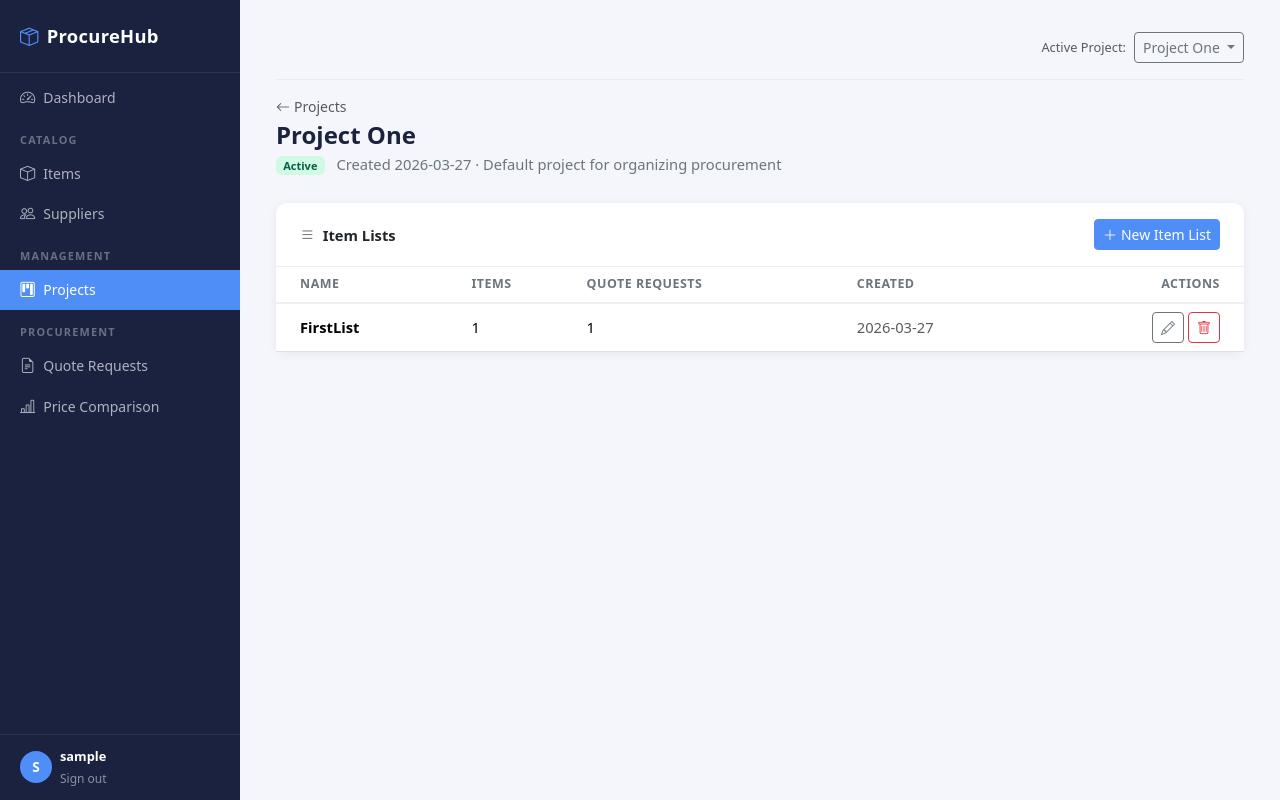
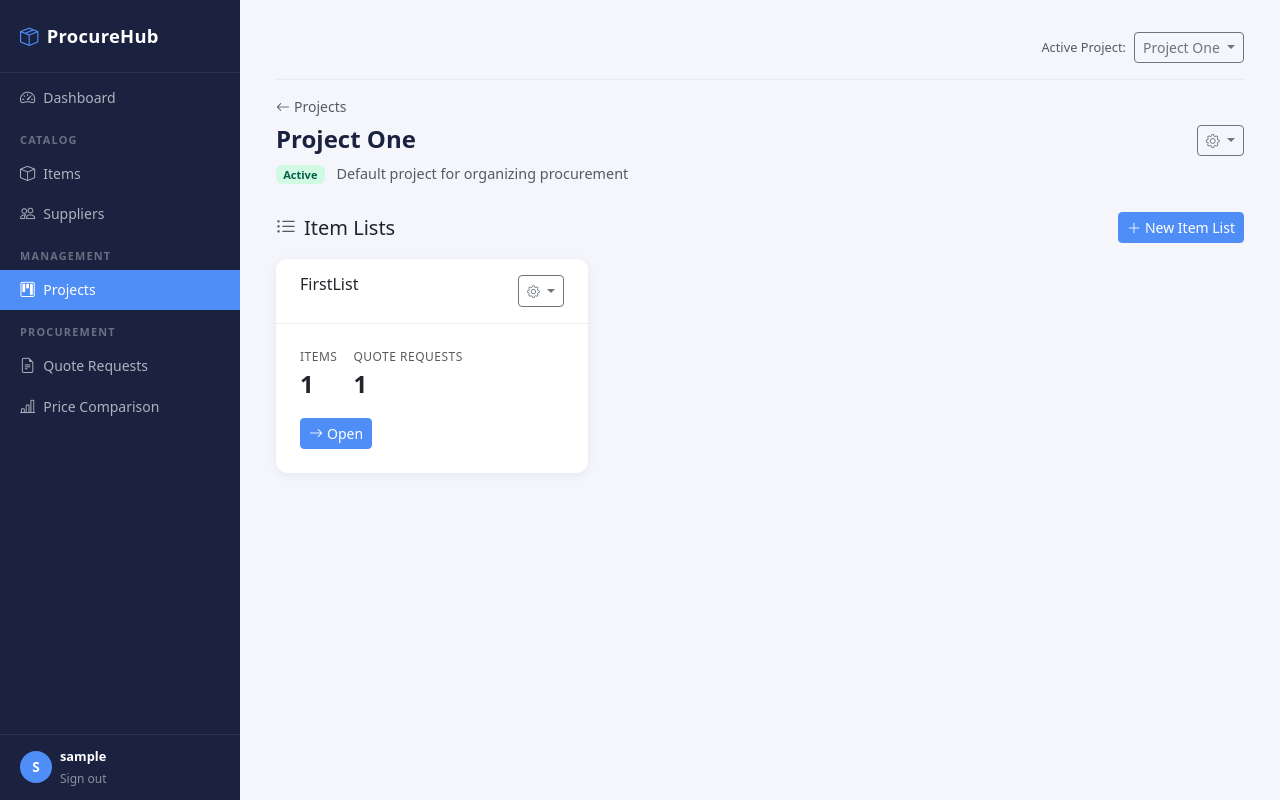
Before and after one commit to cnathani-dev/procurehub, a Flask app: page /projects/1 in a window 1280 px wide. Run offline with Flask 3, Linux system fonts and the light colour scheme; the visitor is signed in with stand-in values (Sample User, id 1); data comes from the database, SQL or seed files in the repository; tables that the repository leaves empty hold one stand-in row (values such as "Sample post").

Commit message:
Implement UI reorganization - Steps 3-5 of plan
Step 3: Redesign Project Detail page
- Replace item lists table with card grid (col-md-6 col-lg-4)
- Each card shows list name, item count, QR count as large badges
- Add "Edit Items" dropdown menu per card
- Gear icon next to project H1 for Edit/Delete project
- Large "\"+New Item List\" CTA button in section header
- Enhanced empty state with prominent CTA

Step 4: Improve Item List Detail page
- Add gear dropdown next to H1 (Edit Items | Delete List)
- Rename "Edit" button to "Edit Items" for clarity
- Make "New Quote Request" a full-width button in card footer
- Improve empty state for quote requests section

Step 5: Always show project selector
- Remove condition gating on active_project_id
- Project selector now visible whenever all_projects is non-empty
- Users can switch projects from any page

Result: Clear three-level hierarchy with obvious CTAs and management options
at each level. Project CRUD moved to modal on list page, item list creation
now has unmissable button on project detail.

Co-Authored-By: Claude Haiku 4.5 <noreply@anthropic.com>

```diff
--- a/templates/base.html
+++ b/templates/base.html
@@ -215,7 +215,7 @@
 <!-- ── Main ───────────────────────────────────────────────────────────── -->
 <div class="main-content">
   <!-- Project Selector -->
-  {% if session.get('active_project_id') and all_projects %}
+  {% if all_projects %}
   <div class="d-flex justify-content-end align-items-center mb-3" style="padding-bottom: 1rem; border-bottom: 1px solid #e9ecef;">
     <div class="d-flex align-items-center gap-2">
       <span class="text-muted" style="font-size:.8rem;">Active Project:</span>
--- a/templates/projects/detail.html
+++ b/templates/projects/detail.html
@@ -2,74 +2,116 @@
 {% block title %}{{ project.name }} – ProcureHub{% endblock %}
 
 {% block content %}
-<div class="page-header d-flex justify-content-between align-items-start">
-  <div>
-    <div class="d-flex align-items-center gap-2 mb-1">
+<div class="page-header">
+  <div class="d-flex align-items-center gap-2 mb-2">
     <a href="{{ url_for('projects_list') }}" class="text-muted text-decoration-none" style="font-size:.875rem;">
       <i class="bi bi-arrow-left me-1"></i>Projects
     </a>
   </div>
-    <h1>{{ project.name }}</h1>
-    <p>
-      <span class="badge {% if project.status == 'active' %}badge-open{% else %}badge-closed{% endif %} me-2">{{ project.status|capitalize }}</span>
-      Created {{ project.created_at[:10] }}
-      {% if project.description %} · {{ project.description[:50] }}{% if project.description|length > 50 %}...{% endif %}{% endif %}
+  <div class="d-flex align-items-start justify-content-between">
+    <div>
+      <h1 class="mb-0">{{ project.name }}</h1>
+      <p class="mb-0 mt-2">
+        <span class="badge {% if project.status == 'active' %}badge-open{% else %}badge-closed{% endif %}">{{ project.status|capitalize }}</span>
+        {% if project.description %}<span class="text-muted ms-2" style="font-size:.9rem;">{{ project.description }}</span>{% endif %}
       </p>
+    </div>
+    <div class="btn-group" role="group">
+      <button type="button" class="btn btn-sm btn-outline-secondary dropdown-toggle" data-bs-toggle="dropdown">
+        <i class="bi bi-gear"></i>
+      </button>
+      <ul class="dropdown-menu dropdown-menu-end">
+        <li>
+          <a href="{{ url_for('projects_edit', project_id=project.id) }}" class="dropdown-item">
+            <i class="bi bi-pencil me-2"></i>Edit Project
+          </a>
+        </li>
+        <li><hr class="dropdown-divider"></li>
+        <li>
+          <form method="POST" action="{{ url_for('projects_delete', project_id=project.id) }}" style="display:inline;"
+                onsubmit="return confirm('Delete {{ project.name }}? This cannot be undone.')">
+            <button type="submit" class="dropdown-item text-danger">
+              <i class="bi bi-trash me-2"></i>Delete
+            </button>
+          </form>
+        </li>
+      </ul>
+    </div>
   </div>
 </div>
 
-<div class="card">
-  <div class="card-header py-3 px-4 d-flex justify-content-between align-items-center">
-    <span><i class="bi bi-list me-2 text-muted"></i>Item Lists</span>
-    <a href="{{ url_for('item_lists_create', project_id=project.id) }}" class="btn btn-sm btn-primary">
+<!-- Item Lists Section -->
+<div class="d-flex align-items-center justify-content-between mb-3">
+  <h5 class="mb-0"><i class="bi bi-list-ul me-2 text-muted"></i>Item Lists</h5>
+  <a href="{{ url_for('item_lists_create', project_id=project.id) }}" class="btn btn-primary btn-sm">
     <i class="bi bi-plus-lg me-1"></i>New Item List
   </a>
 </div>
-  <div class="card-body p-0">
+
 {% if lists %}
-    <div class="table-responsive">
-      <table class="table table-hover mb-0">
-        <thead>
-          <tr>
-            <th class="ps-4">Name</th>
-            <th>Items</th>
-            <th>Quote Requests</th>
-            <th>Created</th>
-            <th class="pe-4 text-end">Actions</th>
-          </tr>
-        </thead>
-        <tbody>
-          {% for il in lists %}
-          <tr style="cursor:pointer;" onclick="window.location.href='{{ url_for('item_lists_detail', project_id=project.id, list_id=il.id) }}'">
-            <td class="ps-4"><strong>{{ il.name }}</strong></td>
-            <td>{{ il.item_count }}</td>
-            <td>{{ il.qr_count }}</td>
-            <td class="text-muted">{{ il.created_at[:10] }}</td>
-            <td class="pe-4 text-end d-flex gap-1 justify-content-end" onclick="event.stopPropagation();">
-              <a href="{{ url_for('item_lists_edit', project_id=project.id, list_id=il.id) }}"
-                 class="btn btn-sm btn-outline-secondary">
-                <i class="bi bi-pencil"></i>
+<div class="row g-3 mb-4">
+  {% for list in lists %}
+  <div class="col-md-6 col-lg-4">
+    <div class="card h-100" style="cursor:pointer; transition: box-shadow 0.2s;"
+         onmouseover="this.style.boxShadow='0 4px 20px rgba(0,0,0,0.1)'"
+         onmouseout="this.style.boxShadow='0 2px 12px rgba(0,0,0,0.06)'"
+         onclick="window.location.href='{{ url_for('item_lists_detail', project_id=project.id, list_id=list.id) }}'">
+      <div class="card-header py-3 px-4 d-flex justify-content-between align-items-start" style="cursor:default;" onclick="event.stopPropagation();">
+        <div style="flex:1;">
+          <h6 class="card-title mb-0">{{ list.name }}</h6>
+        </div>
+        <div class="btn-group btn-group-sm" role="group">
+          <button type="button" class="btn btn-outline-secondary dropdown-toggle" data-bs-toggle="dropdown" style="padding: 0.25rem 0.5rem;">
+            <i class="bi bi-gear" style="font-size: 0.8rem;"></i>
+          </button>
+          <ul class="dropdown-menu dropdown-menu-end" style="min-width: 140px;">
+            <li>
+              <a href="{{ url_for('item_lists_edit', project_id=project.id, list_id=list.id) }}" class="dropdown-item">
+                <i class="bi bi-pencil me-2"></i>Edit Items
               </a>
-              <form method="POST" action="{{ url_for('item_lists_delete', project_id=project.id, list_id=il.id) }}"
-                    class="d-inline" onsubmit="return confirm('Delete {{ il.name }}?')">
-                <button type="submit" class="btn btn-sm btn-outline-danger">
-                  <i class="bi bi-trash"></i>
+            </li>
+            <li><hr class="dropdown-divider"></li>
+            <li>
+              <form method="POST" action="{{ url_for('item_lists_delete', project_id=project.id, list_id=list.id) }}" style="display:inline;"
+                    onsubmit="event.stopPropagation(); return confirm('Delete {{ list.name }}?')">
+                <button type="submit" class="dropdown-item text-danger">
+                  <i class="bi bi-trash me-2"></i>Delete
                 </button>
               </form>
-            </td>
-          </tr>
+            </li>
+          </ul>
+        </div>
+      </div>
+      <div class="card-body p-4">
+        <div class="d-flex gap-3 mb-3">
+          <div>
+            <div class="text-muted" style="font-size: 0.75rem; text-transform: uppercase; letter-spacing: 0.5px;">Items</div>
+            <div class="fw-700" style="font-size: 1.5rem; font-weight: 700;">{{ list.item_count }}</div>
+          </div>
+          <div>
+            <div class="text-muted" style="font-size: 0.75rem; text-transform: uppercase; letter-spacing: 0.5px;">Quote Requests</div>
+            <div class="fw-700" style="font-size: 1.5rem; font-weight: 700;">{{ list.qr_count }}</div>
+          </div>
+        </div>
+        <a href="{{ url_for('item_lists_detail', project_id=project.id, list_id=list.id) }}"
+           class="btn btn-sm btn-primary" onclick="event.stopPropagation();">
+          <i class="bi bi-arrow-right me-1"></i>Open
+        </a>
+      </div>
+    </div>
+  </div>
   {% endfor %}
-        </tbody>
-      </table>
 </div>
+
 {% else %}
-    <div class="text-center py-4 text-muted">
-      <p class="mb-2">No item lists yet.</p>
-      <a href="{{ url_for('item_lists_create', project_id=project.id) }}" class="btn btn-sm btn-primary">
+<div class="card">
+  <div class="card-body text-center py-5 text-muted">
+    <i class="bi bi-inbox" style="font-size:2.5rem;display:block;margin-bottom:.75rem;"></i>
+    <p class="mb-1">No item lists yet.</p>
+    <a href="{{ url_for('item_lists_create', project_id=project.id) }}" class="btn btn-primary mt-2">
       <i class="bi bi-plus-lg me-1"></i>Create Item List
     </a>
   </div>
+</div>
 {% endif %}
-  </div>
-</div>
 {% endblock %}
```
Also changed, not shown: templates/projects/item_list_detail.html (+46 -18 lines). Lines whose indentation alone changed are shown as unchanged.
